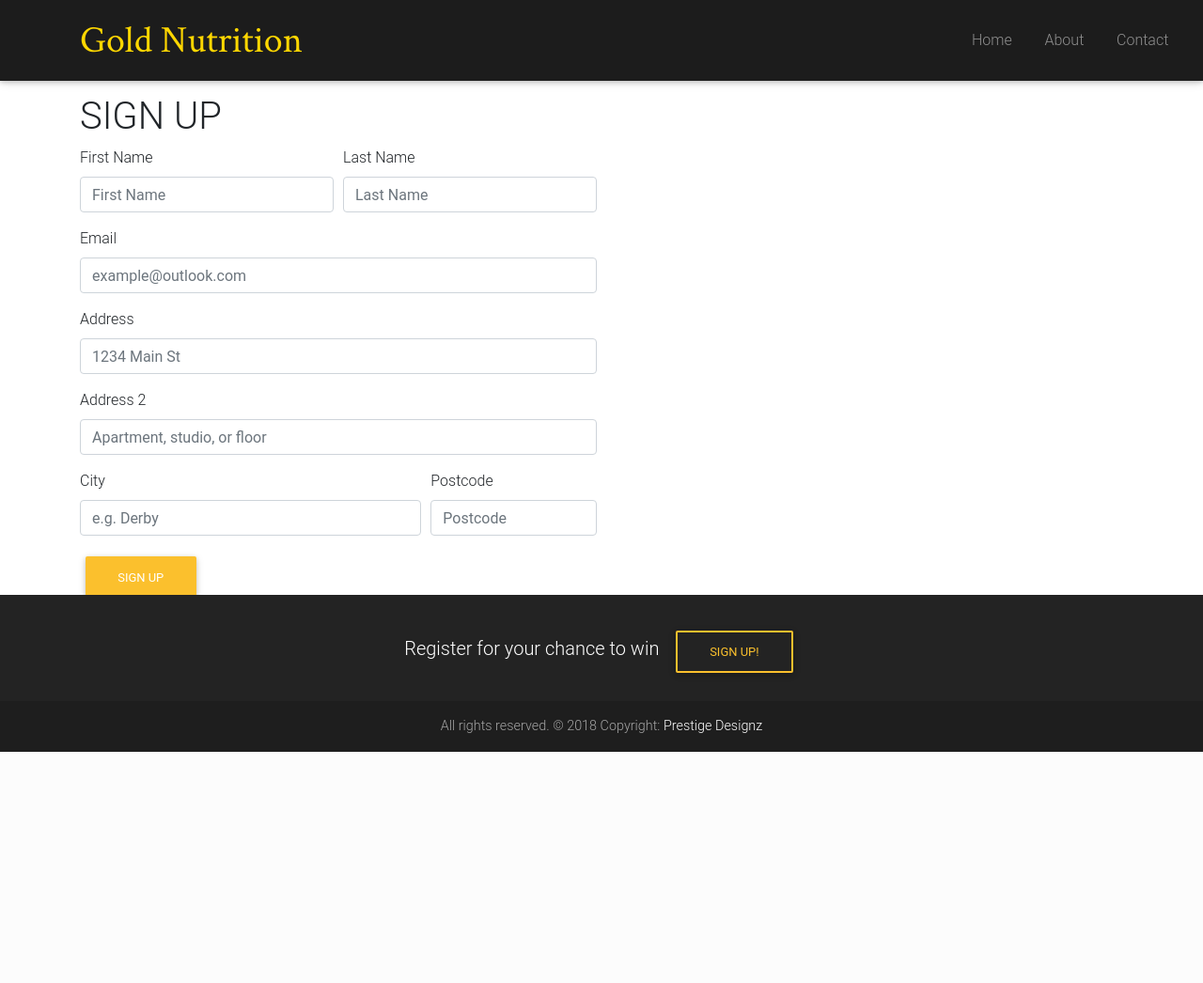
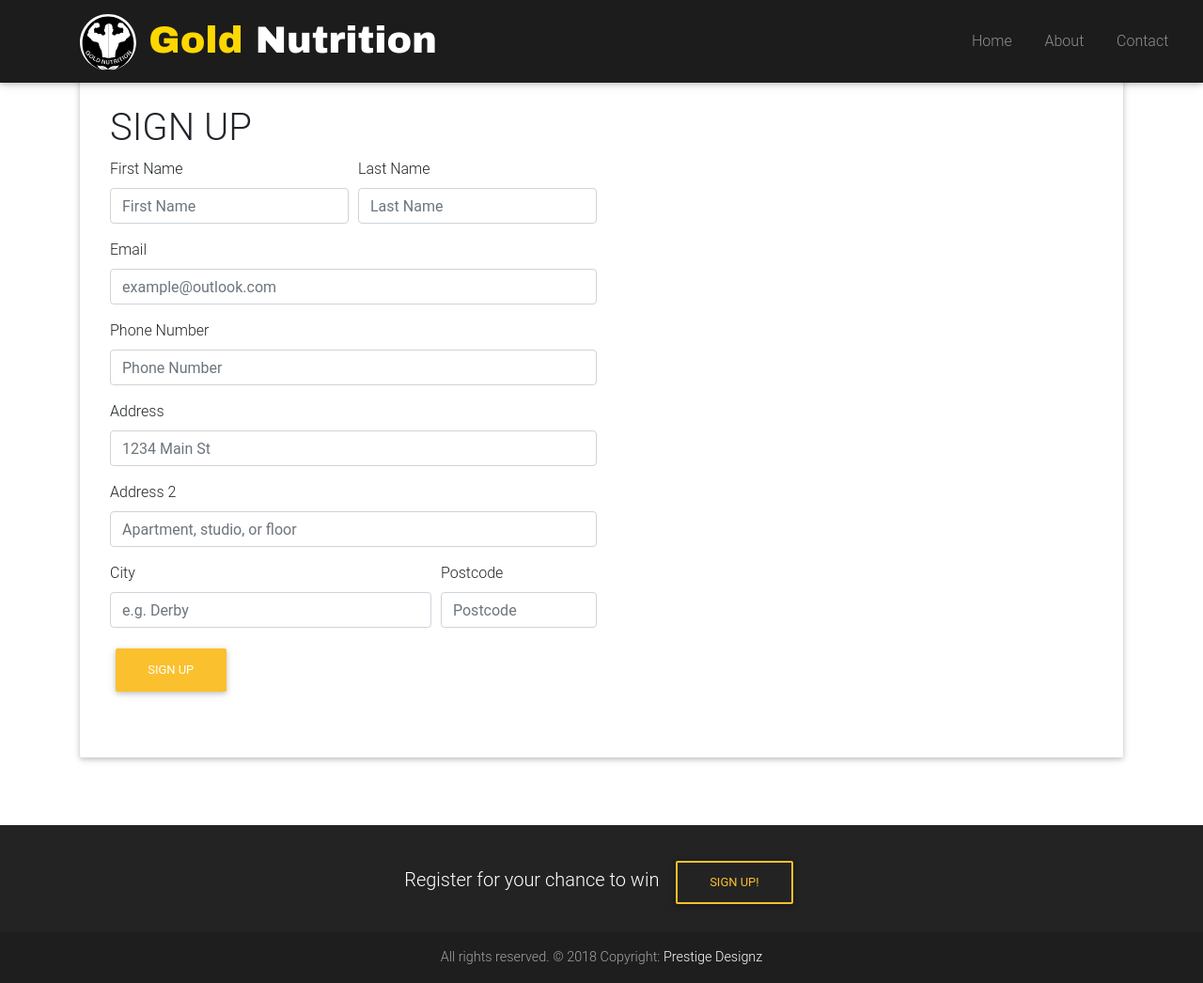
Before and after one commit to N0683858/Shared-repo, a PHP site: page /front-end/html/signup.html in a window 1280 px wide. Shown: the whole page at 94% size. Before the commit the page ends 800 px from the top, so only its background shows below. Run offline with PHP 8.4, Linux system fonts and the light colour scheme; some libraries are stand-ins or nearby versions; some web fonts are replaced.

Commit message:
fixed the footer issue

```diff
--- a/Jarvan's Website/front-end/css/style.css
+++ b/Jarvan's Website/front-end/css/style.css
@@ -19,9 +19,9 @@ body{
 /*                                          NAVBAR                                        */
 /* -------------------------------------------------------------------------------------- */
 
-/*.navbar-dark .navbar-nav .active>.nav-link, .navbar-dark .navbar-nav .nav-link.active, .navbar-dark .navbar-nav .nav-link.show, .navbar-dark .navbar-nav .show>.nav-link {
+.navbar-dark .navbar-nav .active>.nav-link, .navbar-dark .navbar-nav .nav-link.active, .navbar-dark .navbar-nav .nav-link.show, .navbar-dark .navbar-nav .show>.nav-link {
     color: #FFD700;
-}*/
+}
 
 .navbar .navbar-brand{
 	font-size: 2.5em;
--- a/Jarvan's Website/front-end/css/stylesheet.css
+++ b/Jarvan's Website/front-end/css/stylesheet.css
@@ -1,5 +1,6 @@
 @import url("https://fonts.googleapis.com/css?family=Lato:300,400,700|Pacifico");
 @import url('https://fonts.googleapis.com/css?family=Crimson+Text');
+@import url('https://fonts.googleapis.com/css?family=Archivo+Black');
 
 html{
   width: 100%;
@@ -23,8 +24,8 @@ body{
 
 .navbar .navbar-brand{
 	font-size: 2.5em;
-	color: #FFD700;
-  	font-family: 'Crimson Text', serif;
+	/*color: #FFD700;*/
+  	font-family: 'Archivo Black', sans-serif;
 }
 
 .navbar .navbar-nav a{
@@ -37,6 +38,10 @@ body{
 
 .bg-dark-custom{
 	background-color: #1c1c1c;
+}
+
+.gold{
+  color: #FFD700;
 }
 
 @media only screen and (max-width: 992px){
@@ -62,11 +67,6 @@ body{
 /*                                          CONTENT                                       */
 /* -------------------------------------------------------------------------------------- */
 
-
-.content{
-	padding-top: 100px;
-}
-
 /*hr{
 	border-color: white;
 	width: 400px;
@@ -76,25 +76,28 @@ body{
 	color: #FFD700;
 }*/
 
-.container .content .jumbotron{
+.container .content .jumbotron.jumbotron-custom{
 	/*background: rgba(204, 204, 204, 0.4);*/
-	/*padding-top: 2em;*/
+	padding-top: 7em;
 }
 
 .card .py-5 .h1{
-	font-family: 'Crimson Text', serif;
+	font-family: 'Archivo Black', sans-serif;
 	font-size: 3.5em;
 	color: black;
 }
+
+
 /* -------------------------------------------------------------------------------------- */
 /*                                          FOOTER                                        */
 /* -------------------------------------------------------------------------------------- */
 
-footer{
-  	position: fixed;
-    left: 0;
-    bottom: 0;
-    width: 100%;
+footer {
+    clear: both; /*prevents floating elements from right/left of footer*/
+    position: relative; /*Positions footer relative to other elements on hte page*/
+    z-index: 1; /*z-index positions elements in front or behind eachother, most have a //natual z-index of -1*/
+    height: -3em; /*exactly what it says...*/
+    margin-top: 5em; /*moves footer to bottom of all elements*/
 }
 
 footer.page-footer .footer-copyright{
--- a/Jarvan's Website/front-end/html/signup.html
+++ b/Jarvan's Website/front-end/html/signup.html
@@ -3,7 +3,7 @@
 <head>
 	<meta charset="utf-8">
   	<meta name="viewport" content="width=device-width, initial-scale=1">
-	<title>Gold Nutrition</title>
+	<title><span class="gold">Gold</span> Nutrition</title>
 
 <!-- #################################  Bootstrap 4  ###################################-->
 	<link rel="stylesheet" type="text/css" href="../../Bootstrap4/css/bootstrap.min.css">
@@ -22,7 +22,8 @@
 	<nav class="navbar navbar-expand-lg navbar-dark bg-dark-custom fixed-top">
 	<div class="container">
 	  <a class="navbar-brand" href="../../index.html">
-	    Gold Nutrition
+	  	<img src="../../images/Gold Nutrition 2.svg" width="60" height="60" >
+	    <span class="gold">Gold</span> Nutrition
 	  </a>
 	 <!--***************** Burger Button ****************************-->
 	<button class="navbar-toggler" type="button" data-toggle="collapse" data-target="#navbarNavAltMarkup" aria-controls="navbarNavAltMarkup" aria-expanded="false" aria-label="Toggle navigation">
@@ -41,22 +42,29 @@
 
 	<div class="container">
 		<div class="content">
+			<div class="jumbotron jumbotron-custom">
 				<h1>SIGN UP</h1>
 				<form>
 				 	<div class="form-row">
 						<div class="form-group col-md-3">
-			      		<label for="inputEmail4">First Name</label>
-			      		<input type="text" class="form-control" id="inputFname" placeholder="First Name">
+				      		<label for="inputFisrtName">First Name</label>
+				      		<input type="text" class="form-control" id="inputFirstName" placeholder="First Name">
 				    	</div>
 				    	<div class="form-group col-md-3">
-			      		<label for="inputPassword4">Last Name</label>
-			      		<input type="text" class="form-control" id="inputLname" placeholder="Last Name">
+				      		<label for="inputLastName">Last Name</label>
+				      		<input type="text" class="form-control" id="inputLastName" placeholder="Last Name">
 				    	</div>
 				  	</div>
 				  	<div class="form-row">
 					  	<div class="form-group col-md-6">
-				    	<label for="inputAddress">Email</label>
+					    	<label for="inputEmail">Email</label>
 					    	<input type="email" class="form-control" id="inputEmail" placeholder="example@outlook.com">
+					  	</div>
+				  	</div>
+				  	<div class="form-row">
+					  	<div class="form-group col-md-6">
+					    	<label for="inputNumber">Phone Number</label>
+					    	<input type="text" class="form-control" id="inputNumber" placeholder="Phone Number">
 					  	</div>
 				  	</div>
 				  	<div class="form-row">
@@ -85,6 +93,7 @@
 				</form>
 			</div>
 		</div>
+	</div>
 
 
 <!--############################################### FOOTER ################################################-->
@@ -99,7 +108,7 @@
           		<h5 class="mb-1">Register for your chance to win</h5>
         	</li>
         	<li class="list-inline-item">
-          		<a href="#!" class="btn btn-outline-yellow btn-rounded">Sign up!</a>
+          		<a href="signup.html" class="btn btn-outline-yellow btn-rounded">Sign up!</a>
         	</li>
       	</ul>
       	<!-- Call to action -->
```
Also changed, not shown: Jarvan's Website/front-end/html/about.html (+19 -2 lines), Jarvan's Website/front-end/html/contact.html (+6 -3 lines). Lines whose indentation alone changed are shown as unchanged.
